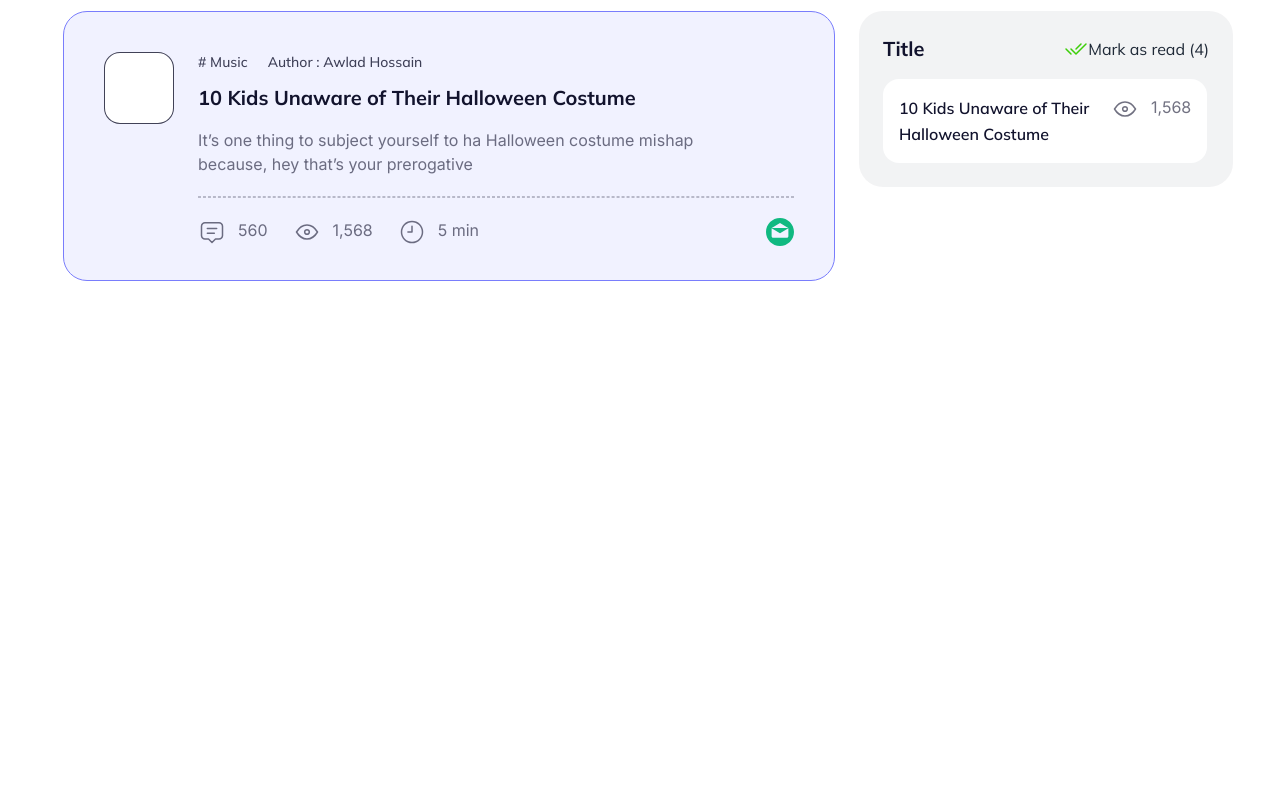
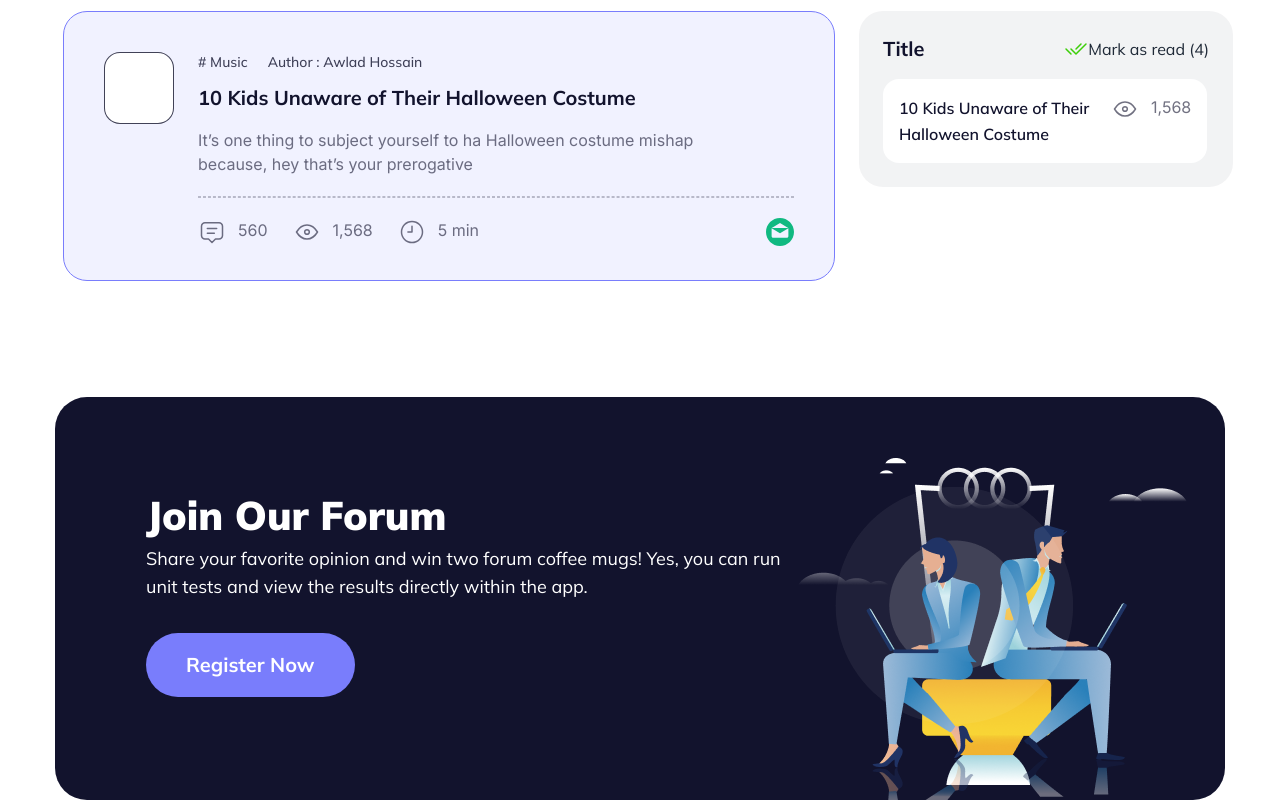
Before and after one commit to RajuAhmed-web-dev/Assignment---6, a plain HTML site: page index.html in a window 1280 px wide. Shown: the part 977-1777 px from the top of the page. Before the commit the page ends 1274 px from the top, so only its background shows below. Drawn offline with nearby package versions, Linux system fonts and the light colour scheme.

Commit message:
join our forum section complate

```diff
--- a/index.html
+++ b/index.html
@@ -314,6 +314,21 @@
 
 
         </section>
+
+
+        <!-- Join Our Forum section  -->
+         <section class="md:mt-[100px] mt-7 max-w-[1170px] h-[403px] md:mx-auto mx-1">
+            <div class="bg-[#12132D] text-white  md:rounded-[32px] rounded-lg flex items-center md:p-0 p-[14px]">
+                <div class="md:ml-[91px] ml-3">
+                    <h1 class="md:text-[40px] text-xl font-black md:mb-4 mb-2">Join Our Forum</h1>
+                    <p class="md:w-[652px] md:text-lg text-xs font-normal mb-8">Share your favorite opinion and win two forum coffee mugs! Yes, you can run unit tests and view the results directly within the app.</p>
+                    <button class="bg-[#797DFC] text-xl font-bold text-[#FFFFFF] md:px-10 px-2 md:py-[18px] py-1 rounded-[50px]">Register Now</button>
+                </div>
+                <div class="md:mt-[61px]">
+                    <img src="/images/joinforum.png" alt="">
+                </div>
+            </div>
+         </section>
     </main>
 
     <!-- footer section  -->
```
